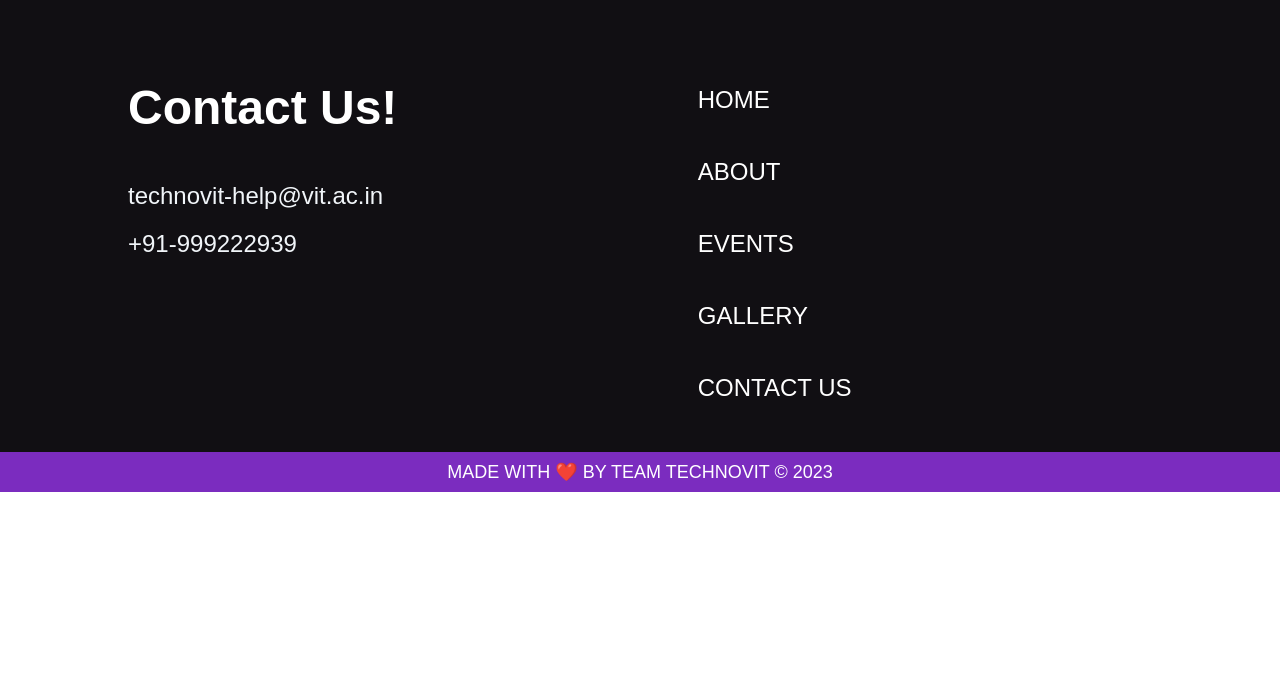
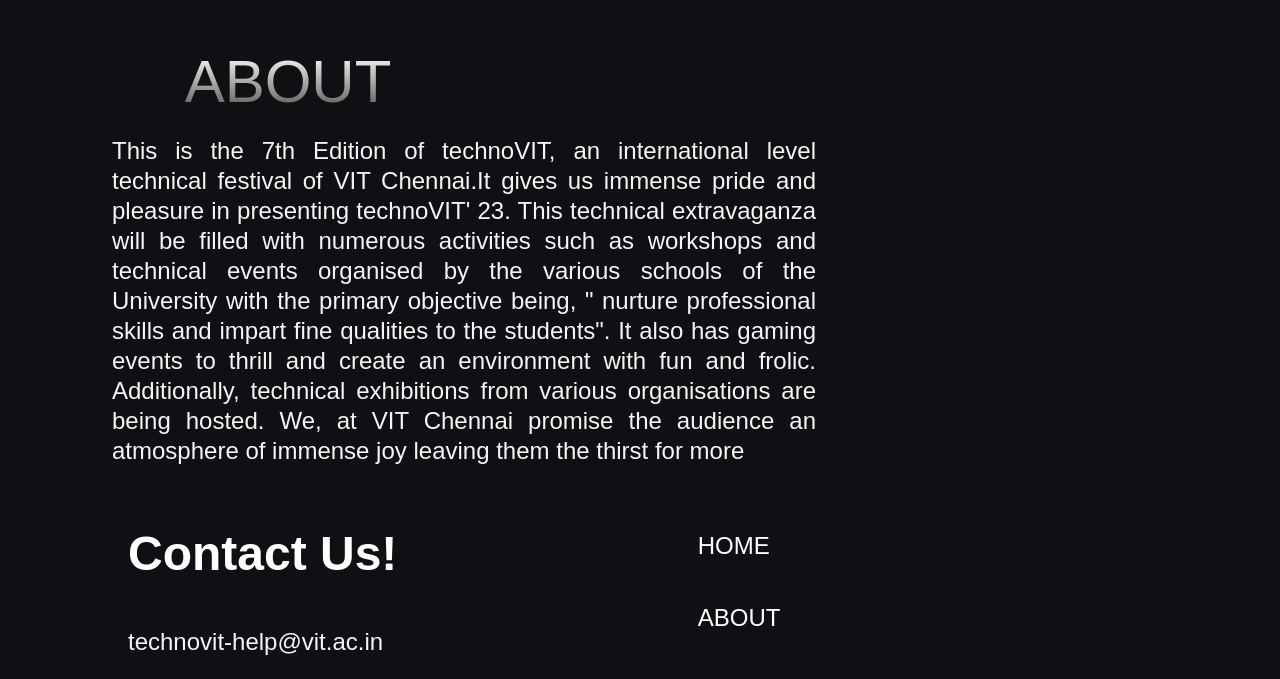
Before and after one commit to EmmanuelAllanMJ/technovit23, a Next.js app: page / in a window 1280 px wide. Shown: the part 1148-1827 px from the top of the page. Before the commit the page ends 1640 px from the top, so only its background shows below. Built offline with nearby package versions, Linux system fonts and the light colour scheme.

Commit message:
About section added

```diff
--- a/src/app/page.tsx
+++ b/src/app/page.tsx
@@ -1,12 +1,14 @@
 import Hero from "@/components/Hero";
 import Footer from "@/components/Footer";
 import Space from "@/components/Space";
+import About from "@/components/About";
 
 export default function Home() {
   return (
     <div className="bg-[#110F13]">
       <Hero />
       <Space />
+      <About />
       <Footer />
     </div>
   );
--- a/src/components/About.tsx
+++ b/src/components/About.tsx
@@ -3,18 +3,17 @@
 const About = () => {
   return (
     <div>
-        <div className="md:grid md:grid-cols-3  md:gap-8 lg:px-36 md:px-30   px-12 ">
-         {/* left */}
-         <div className="">
-	         <h2 className="text-gradient-about md:text-end text-center  md:text-6xl sm:text-5xl text-4xl ">ABOUT</h2>
-	    </div>
-	            {/* right */}
-	    {/* <p className="leading- text-white font-extralight text-justify md:text-lg text-[15px] col-span-2 py-3"> */}
-        <div className='col-span-2'>
-        <p className=" text-white font-extralight text-justify md:text-lg text-base !leading-tight">
-            This is the 7th Edition of technoVIT, an international level technical festival of VIT Chennai.It gives us immense pride and pleasure in presenting technoVIT' 23. This technical extravaganza will be filled with numerous activities such as workshops and technical events organised by the various schools of the University with the primary objective being, " nurture professional skills and impart fine qualities to the students". It also has gaming events to thrill and create an environment with fun and frolic. Additionally, technical exhibitions from various organisations are being hosted. We, at VIT Chennai promise the audience an atmosphere of immense joy leaving them the thirst for more
+        <div className="flex justify-between md:flex-col md:gap-6 sm:flex-col sm:gap-4 px-32 md:px-28 sm:px-16 py-4">
+          {/* left */}
+          <div className="lg:w-4/12">
+            <h2 className="font-monty bg-clip-text text-transparent bg-gradient-to-t from-stone-600 to-white text-center  text-8xl md:text-6xl sm:text-5xl  ">ABOUT</h2>
+          </div>
+          {/* right */}
+          <div className='lg:w-8/12'>
+            <p className=" text-neutral-100 font-monty font-extralight text-justify text-3xl md:text-2xl sm:text-lg !leading-tight">
+                This is the 7th Edition of technoVIT, an international level technical festival of VIT Chennai.It gives us immense pride and pleasure in presenting technoVIT' 23. This technical extravaganza will be filled with numerous activities such as workshops and technical events organised by the various schools of the University with the primary objective being, " nurture professional skills and impart fine qualities to the students". It also has gaming events to thrill and create an environment with fun and frolic. Additionally, technical exhibitions from various organisations are being hosted. We, at VIT Chennai promise the audience an atmosphere of immense joy leaving them the thirst for more
             </p>
-        </div>
+          </div>
         </div>
     </div>
   )
```
Also changed, not shown: 1 other file (tests, documents, lock files or other folders).
